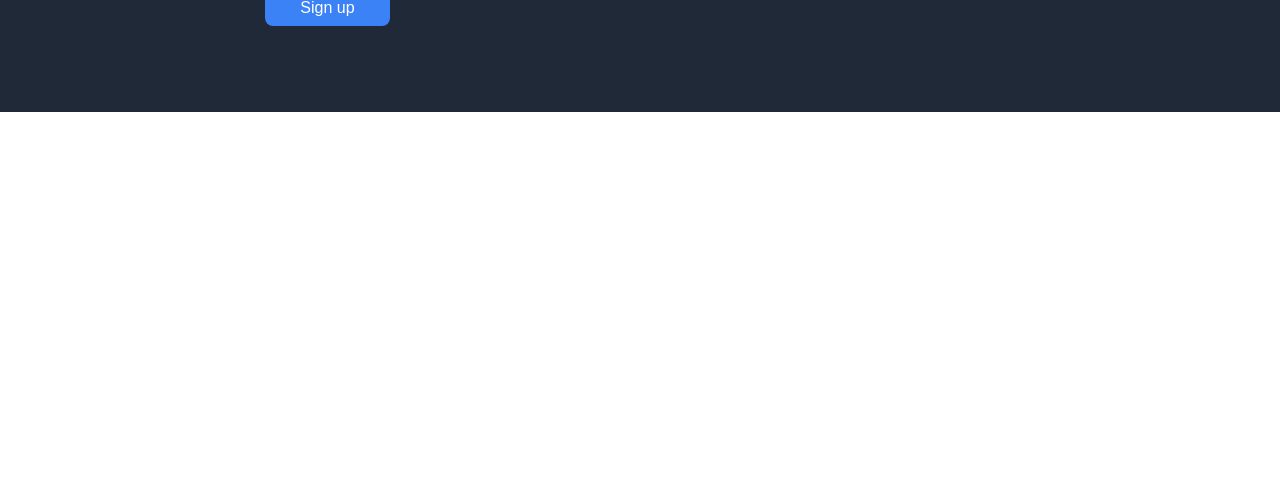
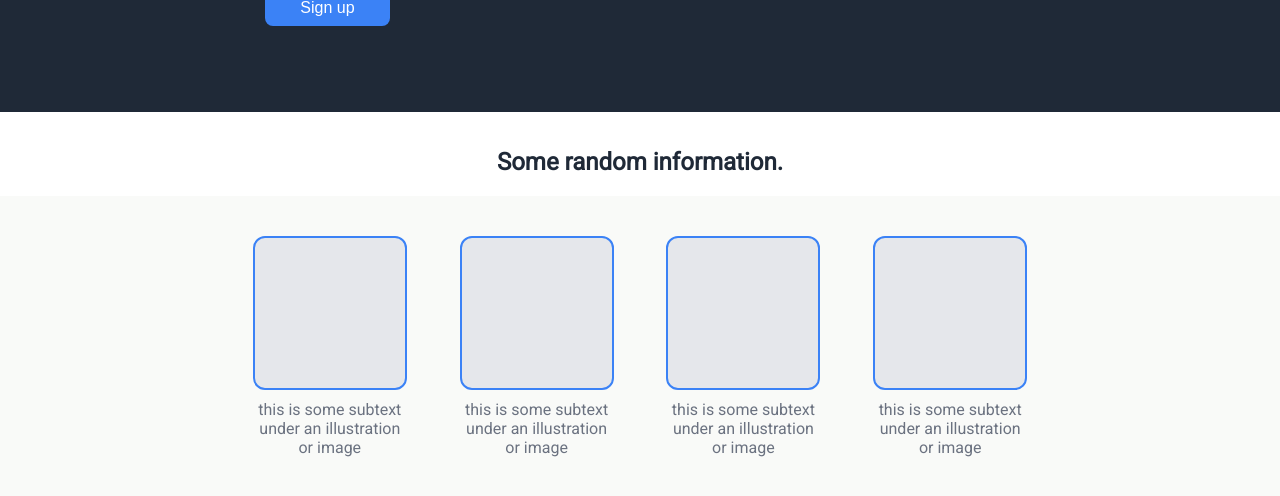
Before and after one commit to TxtrisSammi/landing-page, a plain HTML site: page index.html in a window 1280 px wide. Shown: the part 288-784 px from the top of the page. Drawn offline with Linux system fonts and the light colour scheme.

Commit message:
Create info-box and 4 media placeholder cards

```diff
--- a/index.html
+++ b/index.html
@@ -22,6 +22,26 @@
             <img src="./media/capybara.jpg" alt="A cute capybara">
         </div>
     </div>
+    <h2>Some random information.</h2>
+    <div class="info-box">
+        <div class="card">
+            <div class="icon"></div>
+            <p>this is some subtext under an illustration or image</p>
+        </div>
+        <div class="card">
+            <div class="icon"></div>
+            <p>this is some subtext under an illustration or image</p>
+        </div>
+        <div class="card">
+            <div class="icon"></div>
+            <p>this is some subtext under an illustration or image</p>
+        </div>
+        <div class="card">
+            <div class="icon"></div>
+            <p>this is some subtext under an illustration or image</p>
+        </div>
+    </div>
+
 
 </body>
 
--- a/style.css
+++ b/style.css
@@ -17,6 +17,53 @@
     width: 250px;
 }
 
+.info-box {
+    display: flex;
+    height: 300px;
+    gap: 1%;
+    background-color: #F9FaF8;
+    margin-top: 20px;
+    justify-content: center;
+    align-items: center;
+}
+
+.card p {
+    font-family: "Roboto", sans-serif;
+    color: #6B7280;
+    font-size: 16px;
+    max-width: 150px;
+}
+
+.card {
+    display: flex;
+    flex-flow: column wrap;
+    align-items: center;
+    gap: 10px;
+    padding: 20px;
+    text-align: center;
+}
+
+.icon {
+    background-color: #E5E7EB;
+    border: #3B82F6 2px solid;
+    border-radius: 12px;
+    width: 150px;
+    height: 150px;
+    align-items: center;
+    justify-content: center;
+    font-family: "Roboto", sans-serif;
+    font-size: 24px;
+    color: #1F2937;
+    font-weight: 700;
+}
+
+h2 {
+    font-family: "Roboto", sans-serif;
+    text-align: center;
+    margin-top: 36px;
+    color: #1F2937;
+    font-weight: 900;
+}
 .hero-text {
     display: flex;
     flex-direction: column;
```
